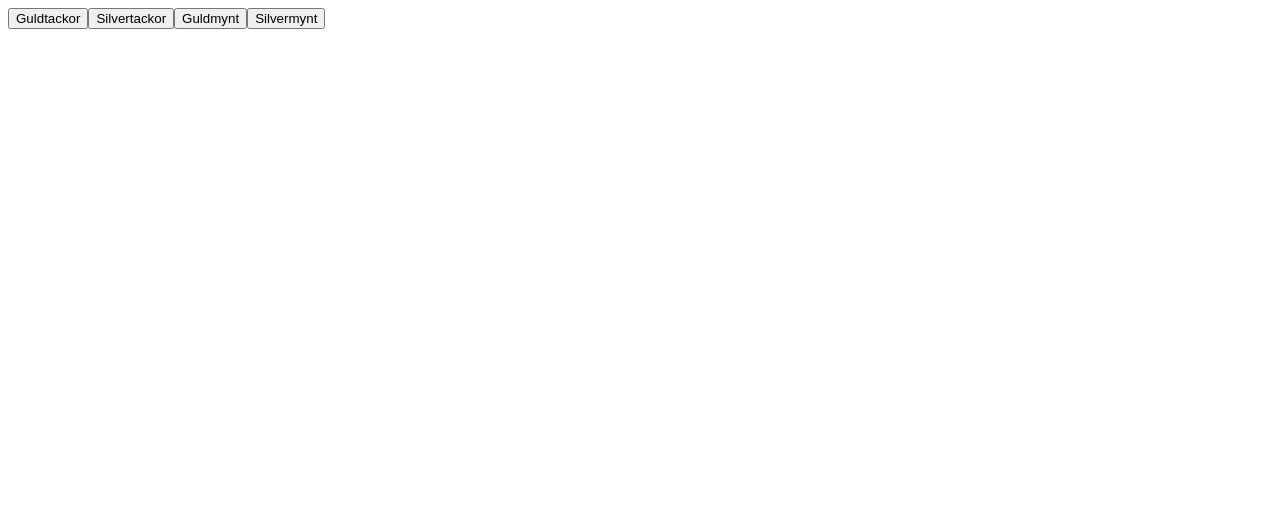
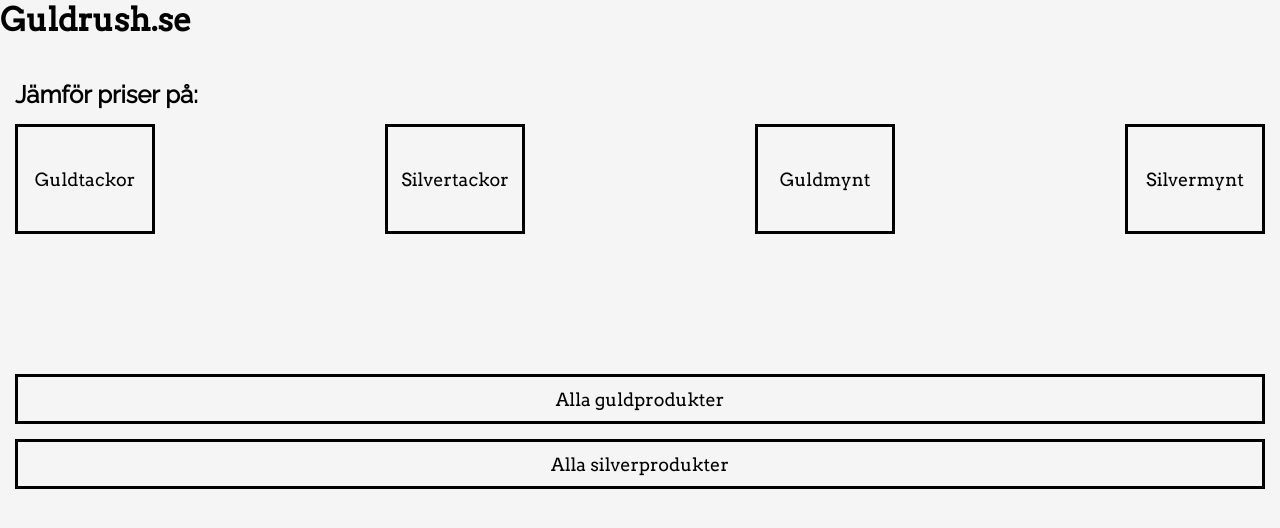
Before and after one commit to alexandergustafssonflink/guldrush, a Next.js app in the folder guldrush/: page / in a window 1280 px wide. Shown: the top 528 px of the page. Built offline with nearby package versions, Linux system fonts and the light colour scheme; no server answers; the database is empty.

Commit message:
added bit of styling

```diff
--- /dev/null
+++ b/guldrush/components/Header/Header.js
@@ -0,0 +1,14 @@
+import styles from "./header.module.css"
+
+const Header = () => {
+
+  return (
+      <div className={styles.mainHeader}>
+       <h1> Guldrush.se </h1>
+      </div>
+
+
+  );
+};
+
+export default Header;
--- /dev/null
+++ b/guldrush/components/Header/header.module.css
@@ -0,0 +1,3 @@
+.mainHeader {
+  font-family: var(--primary-font);
+}
--- /dev/null
+++ b/guldrush/components/Layout/Layout.js
@@ -0,0 +1,22 @@
+import Head from "next/head";
+import Header from "../Header/Header.js"
+
+const Layout = () => {
+  return (
+      <>
+      <Head>
+        <title>Guldrush.se | Jämför priser på ädelemetaller</title>;
+        <link
+          href="https://fonts.googleapis.com/css2?family=Arvo&family=Raleway&display=swap"
+          rel="stylesheet"
+        />
+
+      </Head>
+    <Header />
+    </>
+
+
+  );
+};
+
+export default Layout;
--- a/guldrush/package.json
+++ b/guldrush/package.json
@@ -11,7 +11,8 @@
     "next": "latest",
     "puppeteer": "^5.4.1",
     "react": "^16.13.1",
-    "react-dom": "^16.13.1"
+    "react-dom": "^16.13.1",
+    "sass": "^1.28.0"
   },
   "license": "MIT"
 }
--- /dev/null
+++ b/guldrush/pages/_app.js
@@ -0,0 +1,5 @@
+import styles from "../styles/styles.css"
+
+export default function MyApp({ Component, pageProps }) {
+  return <Component {...pageProps} />;
+}
--- a/guldrush/pages/index.js
+++ b/guldrush/pages/index.js
@@ -4,26 +4,44 @@ import sortPrices from "../functions/sortPrices";
 import { useRouter } from 'next/router';
 import Link from 'next/link';
 import styles from "./index.module.css";
+import Layout from "../components/Layout/Layout.js";
 
 export default function Home({ prices }) {
   return (
+    <>
+    <Layout />
+
     <div className={styles.metalChoice}>
-    <Link href="/guldtackor">
+    <h1> Jämför priser på: </h1>
+    <div className={styles.smallButtons}>
+    <Link href="/guld/guldtackor">
         <button className={styles.metalButton}> Guldtackor </button>
     </Link>
 
-     <Link href="/silvertackor">
+     <Link href="/silver/silvertackor">
         <button className={styles.metalButton}> Silvertackor </button>
     </Link>
 
-      <Link href="/guldmynt">
+      <Link href="/guld/guldmynt">
         <button className={styles.metalButton}> Guldmynt </button>
     </Link>
 
-     <Link href="/silvermynt">
+     <Link href="/silver/silvermynt">
         <button className={styles.metalButton}> Silvermynt </button>
     </Link>
     </div>
+    <div className={styles.bigButtons}>
+    <Link href="/guld">
+        <button className={styles.bigButton}> Alla guldprodukter </button>
+    </Link>
+
+     <Link href="/silver">
+        <button className={styles.bigButton}> Alla silverprodukter </button>
+    </Link>
+    </div>
+
+    </div>
+    </>
   )
 }
 
--- a/guldrush/pages/index.module.css
+++ b/guldrush/pages/index.module.css
@@ -0,0 +1,43 @@
+.metalChoice {
+  margin-left: 15px;
+  margin-right: 15px;
+  margin-top: 40px;
+}
+.metalChoice .smallButtons {
+  height: 250px;
+  display: flex;
+  justify-content: space-between;
+  align-items: space-between;
+  flex-wrap: wrap;
+}
+
+.metalChoice h1 {
+  font-family: var(--secondary-font);
+  font-size: var(--mobile-header);
+  margin-bottom: 15px;
+}
+
+.metalButton {
+  background: none;
+  color: inherit;
+  border: solid black;
+  width: 140px;
+  height: 110px;
+  cursor: pointer;
+  outline: inherit;
+  font-size: 18px;
+  font-family: var(--primary-font);
+}
+
+.bigButton {
+  background: none;
+  color: inherit;
+  border: solid black;
+  width: 100%;
+  height: 50px;
+  cursor: pointer;
+  outline: inherit;
+  font-size: 18px;
+  font-family: var(--primary-font);
+  margin-bottom: 15px;
+}
--- /dev/null
+++ b/guldrush/styles/styles.css
@@ -0,0 +1,16 @@
+:root {
+  --mobile-p: 16px;
+  --mobile-header: 24px;
+
+  --primary-font: "Arvo", serif;
+  --secondary-font: "Raleway", sans-serif;
+}
+
+* {
+  margin: 0;
+  padding: 0;
+}
+
+body {
+  background-color: whitesmoke;
+}
```
Also changed, not shown: 1 other file (tests, documents, lock files or other folders).
